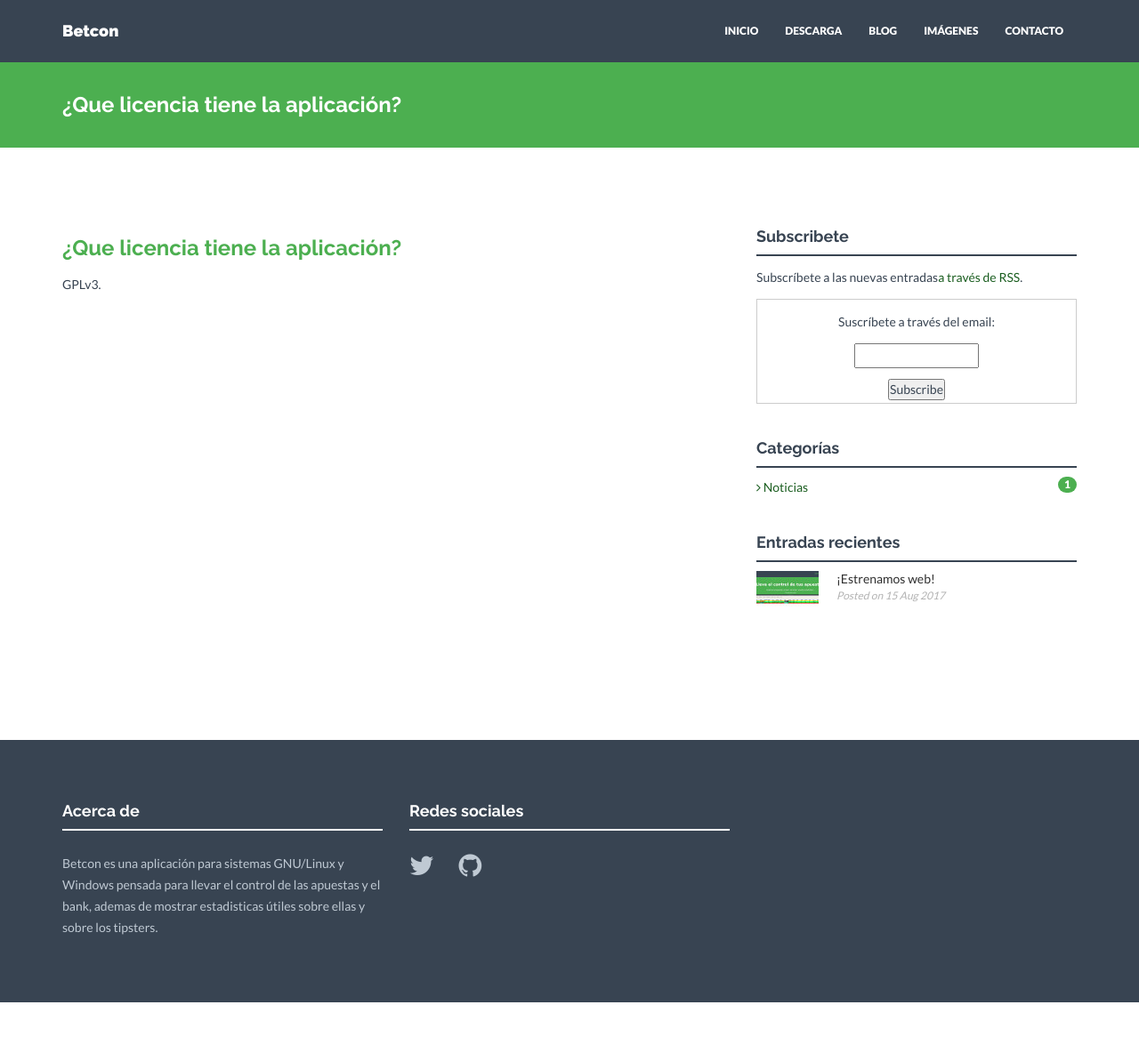
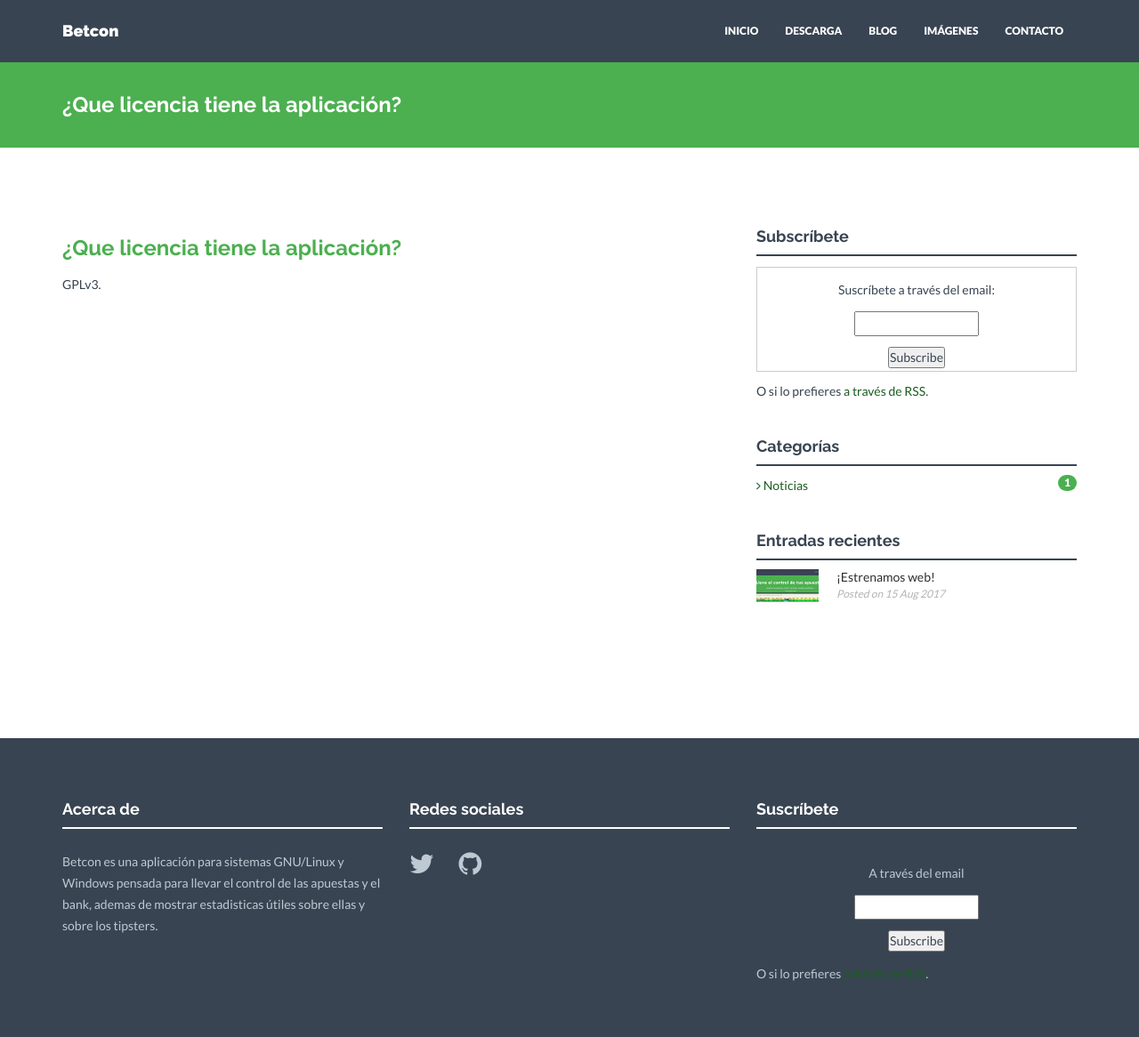
Before and after one commit to soker90/betcon, a Jekyll site: the page built from _posts/question/2017-04-15-licencia.markdown, in a window 1280 px wide and 1179 px high. Shown: the top 1166 px of the window at 89% size. Built offline with Jekyll 4.4.1, drawn with Linux system fonts in a browser that asks for light colours; nearby versions of some CDN libraries.

Commit message:
1. Nueva web

```diff
--- a/_includes/footer.html
+++ b/_includes/footer.html
@@ -15,15 +15,19 @@
                     {% endfor %}
                 </p>
             </div>
-            <!--<div class="col-lg-4">
-                <h4>Our Bunker</h4>
+            <div class="col-lg-4">
+                <h4>Suscríbete</h4>
                 <div class="hline-w"></div>
-                <p>
-                    {% for line in site.address.first.lines %}
-                        {{ line }} <br>
-                    {% endfor %}
-                </p>
-            </div> -->
+                <form style="padding:3px;text-align:center;" action="https://feedburner.google.com/fb/a/mailverify"
+                      method="post" target="popupwindow" onsubmit="window.open('https://feedburner.google.com/fb/a/mailverify?uri=Betcon', 'popupwindow', 'scrollbars=yes,width=550,height=520');
+              return true"><p>A través del email</p>
+                    <p><input type="text" style="width:140px" name="email"/></p>
+                    <input type="hidden" value="Betcon" name="uri"/>
+                    <input type="hidden" name="loc" value="es_ES"/>
+                    <input type="submit" value="Subscribe" />
+                </form>
+                <p class="rss-subscribe">O si lo prefieres <a href="http://feeds.feedburner.com/Betcon">a través de RSS</a>.</p>
+            </div>
         </div><! --/row -->
     </div><! --/container -->
 </div><! --/footerwrap -->
--- a/_includes/sidebar.html
+++ b/_includes/sidebar.html
@@ -6,10 +6,9 @@
             <input type="text" class="form-control" placeholder="Search something">
         </p>
     <div class="spacing"></div> -->
-    <h4>Subscribete</h4>
+    <h4>Subscríbete</h4>
     <div class="hline"></div>
     <p>
-        <p class="rss-subscribe">Subscríbete a las nuevas entradas<a href="http://feeds.feedburner.com/Betcon">a través de RSS</a>.</p>
         <form style="border:1px solid #ccc;padding:3px;text-align:center;" action="https://feedburner.google.com/fb/a/mailverify"
               method="post" target="popupwindow" onsubmit="window.open('https://feedburner.google.com/fb/a/mailverify?uri=Betcon', 'popupwindow', 'scrollbars=yes,width=550,height=520');
               return true"><p>Suscríbete a través del email:</p>
@@ -18,6 +17,7 @@
             <input type="hidden" name="loc" value="es_ES"/>
             <input type="submit" value="Subscribe" />
         </form>
+        <p class="rss-subscribe">O si lo prefieres <a href="http://feeds.feedburner.com/Betcon">a través de RSS</a>.</p>
     </p>
     <div class="spacing"></div>
     <h4>Categorías</h4>
```
